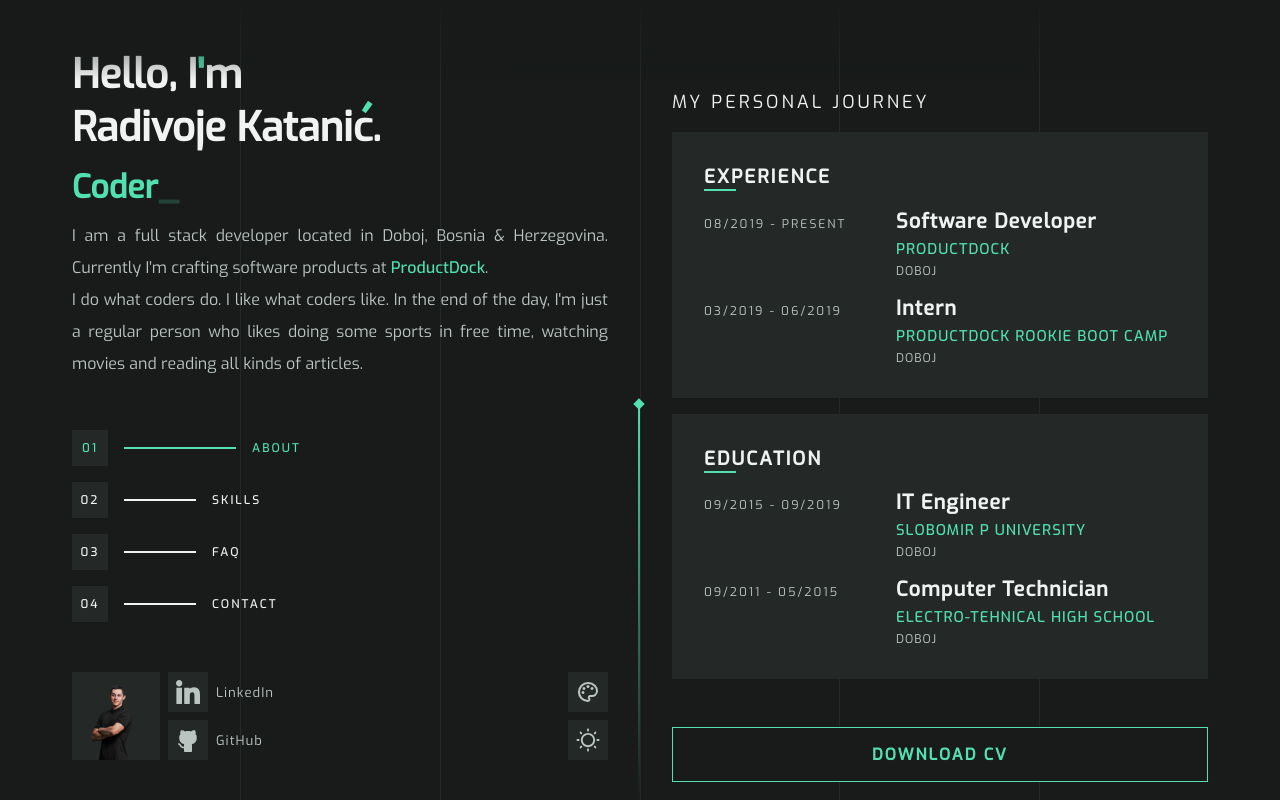
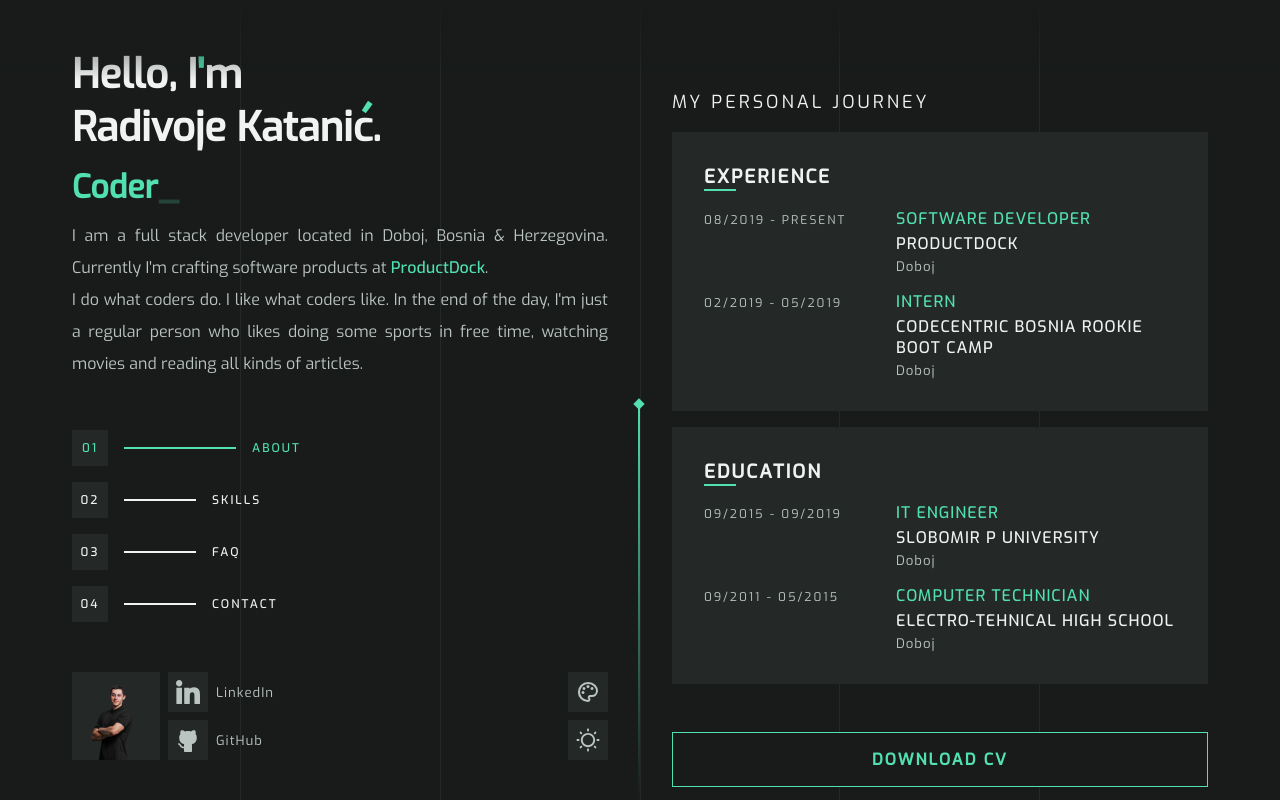
Before and after one commit to rkatanic/portfolio, a React (Create React App) app: page / in a window 1280 px wide. Shown: the top 800 px of the page. Built offline with nearby package versions, Linux system fonts and the light colour scheme.

Commit message:
Add CV link

```diff
--- a/src/components/Footer.tsx
+++ b/src/components/Footer.tsx
@@ -3,6 +3,7 @@ import ColorSwitch from "./ColorSwitch";
 import DarkModeSwitch from "./DarkModeSwitch";
 import { ReactComponent as GithubIcon } from "../assets/icons/github.svg";
 import { ReactComponent as LinkedinIcon } from "../assets/icons/linkedin.svg";
+import { GITHUB_LINK, LINKEDIN_LINK } from "../util/constants/links";
 
 import "./Footer.css";
 
@@ -13,7 +14,7 @@ const Footer = (): JSX.Element => (
       <div className="footer-links">
         <a
           className="footer-link"
-          href="https://www.linkedin.com/in/radivoje-katanic"
+          href={LINKEDIN_LINK}
           target="_blank"
           rel="noopener noreferrer"
         >
@@ -24,7 +25,7 @@ const Footer = (): JSX.Element => (
         </a>
         <a
           className="footer-link"
-          href="https://github.com/k-rade"
+          href={GITHUB_LINK}
           target="_blank"
           rel="noopener noreferrer"
         >
--- a/src/pages/About.css
+++ b/src/pages/About.css
@@ -36,7 +36,7 @@
 
 .about-item-content-date {
   font-weight: 400;
-  margin: 0 2rem 0 0;
+  margin: 0 2rem 0.25rem 0;
   text-transform: uppercase;
   font-size: 0.75rem;
   color: var(--color-text);
@@ -46,9 +46,11 @@
 
 .about-item-content-headline {
   margin: 0;
-  color: var(--color-title);
-  font-size: 1.25rem;
+  color: var(--color-primary);
+  font-size: 1rem;
+  text-transform: uppercase;
   letter-spacing: 1px;
+  font-weight: 500;
 }
 
 .about-item-content-description {
@@ -56,16 +58,16 @@
   text-transform: uppercase;
   letter-spacing: 1px;
   font-weight: 500;
-  font-size: 0.925rem;
+  font-size: 1rem;
   margin: 0.25rem 0;
-  color: var(--color-primary);
+  color: var(--color-title);
 }
 
 .about-item-content-location {
   margin: 0;
   font-weight: 400;
-  font-size: 0.75rem;
-  text-transform: uppercase;
+  font-size: 0.825rem;
+  text-transform: capitalize;
   letter-spacing: 1px;
 }
 
--- a/src/pages/About.tsx
+++ b/src/pages/About.tsx
@@ -1,9 +1,13 @@
 import Section from "../components/Section";
 import Button from "../components/Button";
+import { CV_LINK } from "../util/constants/links";
 
 import "./About.css";
 
-const About = (): JSX.Element => (
+const About = (): JSX.Element => {
+  const handleCvLinkOpen = () => window.open(CV_LINK, "_blank");
+
+  return (
     <Section id="about">
       <h3 className="headline">My personal journey</h3>
       <div className="about">
@@ -18,11 +22,11 @@ const About = (): JSX.Element => (
             </div>
           </div>
           <div className="about-item-content">
-          <p className="about-item-content-date">03/2019 - 06/2019</p>
+            <p className="about-item-content-date">02/2019 - 05/2019</p>
             <div className="about-item-content-wrapper">
               <p className="about-item-content-headline">Intern</p>
               <p className="about-item-content-description">
-              ProductDock Rookie Boot Camp
+                codecentric bosnia rookie boot camp
               </p>
               <p className="about-item-content-location">Doboj</p>
             </div>
@@ -52,8 +56,11 @@ const About = (): JSX.Element => (
           </div>
         </div>
       </div>
-    <Button variant="btn-outline">Download CV</Button>
+      <Button variant="btn-outline" onClick={handleCvLinkOpen}>
+        Download CV
+      </Button>
     </Section>
   );
+};
 
 export default About;
--- /dev/null
+++ b/src/util/constants/links.ts
@@ -0,0 +1,4 @@
+export const CV_LINK =
+  "https://drive.google.com/file/d/1SYQCLxy7JCt7TJfHK5h1G7VqL4mhM8NM/view";
+export const LINKEDIN_LINK = "https://www.linkedin.com/in/radivoje-katanic";
+export const GITHUB_LINK = "https://github.com/k-rade";
```
Also changed, not shown: 2 other files (tests, documents, lock files or other folders). Lines whose indentation alone changed are shown as unchanged.
